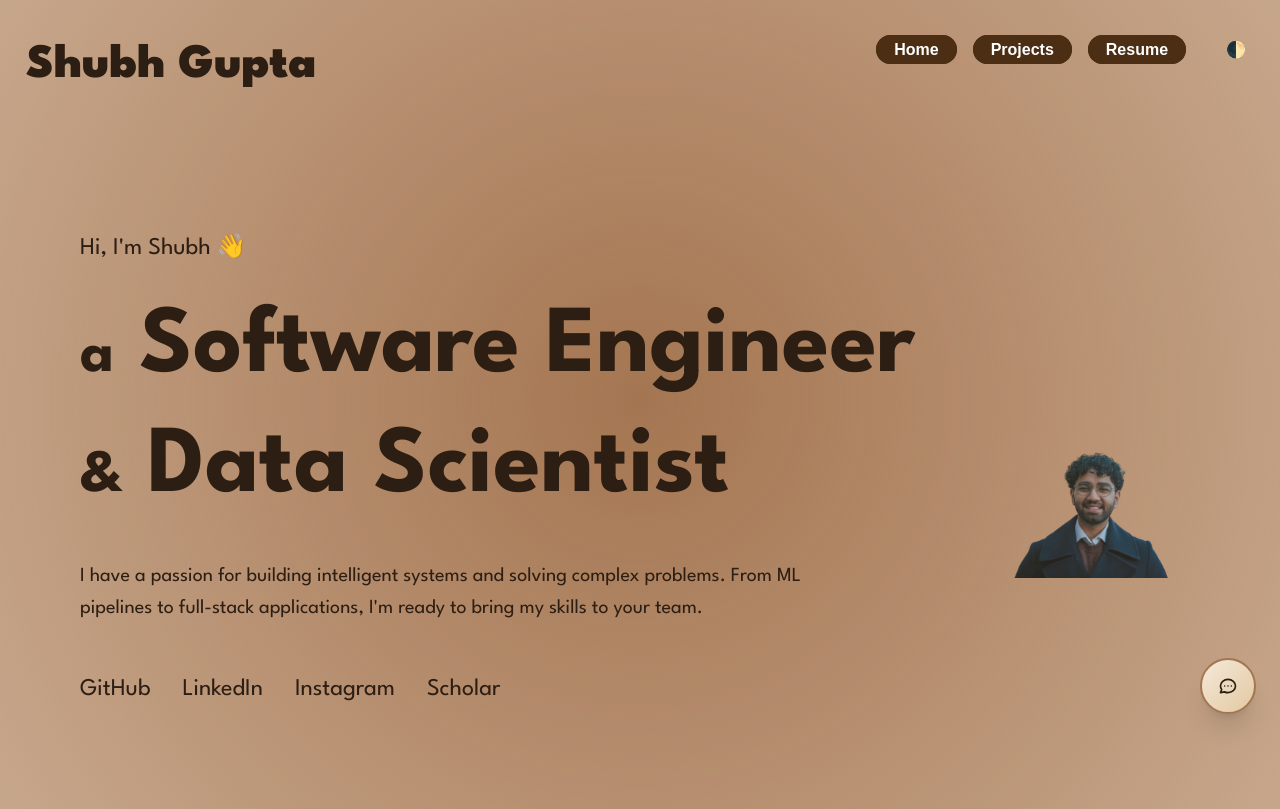
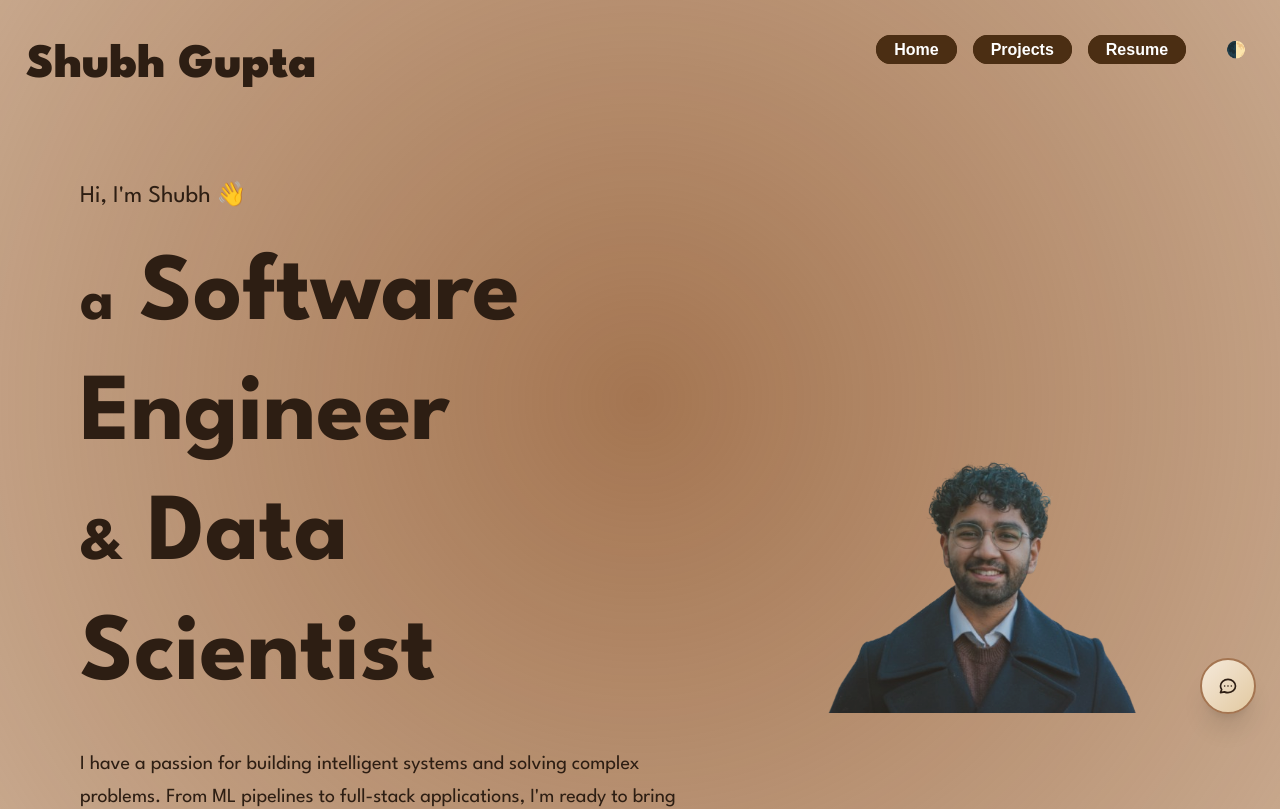
Before and after one commit to ShubhG7/shubhgupta.github.io, a Next.js app: page / in a window 1280 px wide. Shown: the top 809 px of the page. Built offline with nearby package versions, Linux system fonts and the light colour scheme.

Commit message:
Double profile image size (100% increase)

```diff
--- a/src/app/page.tsx
+++ b/src/app/page.tsx
@@ -74,9 +74,9 @@ export default function Home() {
             <Image
               src={profileImages[activeImage].src}
               onClick={handleImageClick}
-              width={300}
-              height={300}
-              className="w-52 h-52 sm:w-32 sm:h-32 md:w-36 md:h-36 lg:w-44 lg:h-44 xl:w-56 xl:h-56 opacity-80 hover:opacity-100 transition-opacity duration-300 hover:scale-110 active:scale-95 touch-manipulation cursor-pointer object-contain"
+              width={600}
+              height={600}
+              className="w-[26rem] h-[26rem] sm:w-64 sm:h-64 md:w-72 md:h-72 lg:w-[22rem] lg:h-[22rem] xl:w-[28rem] xl:h-[28rem] opacity-80 hover:opacity-100 transition-opacity duration-300 hover:scale-110 active:scale-95 touch-manipulation cursor-pointer object-contain"
               alt={profileImages[activeImage].alt}
             />
           </div>
```
